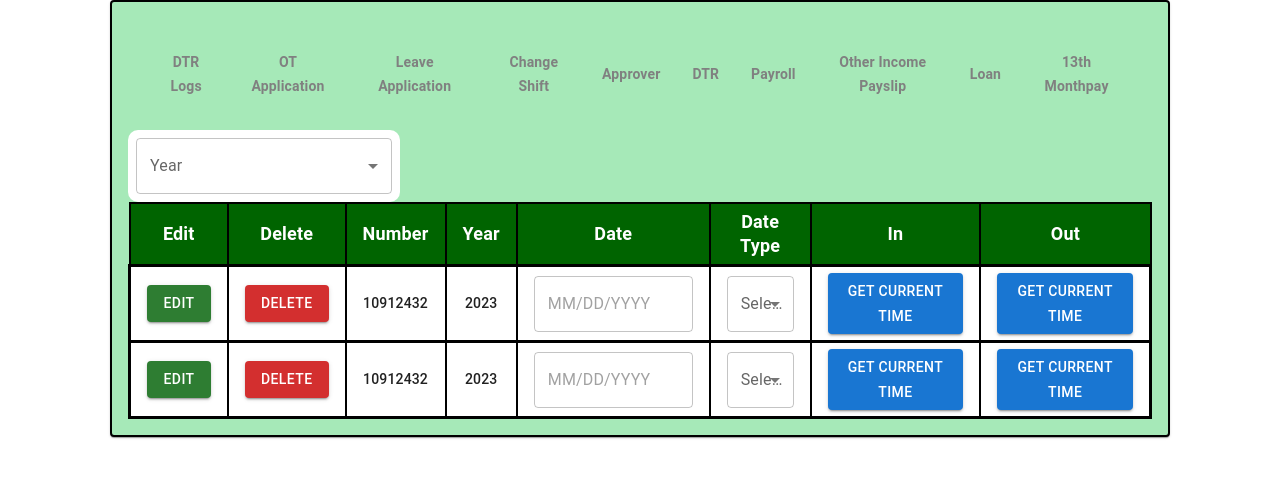
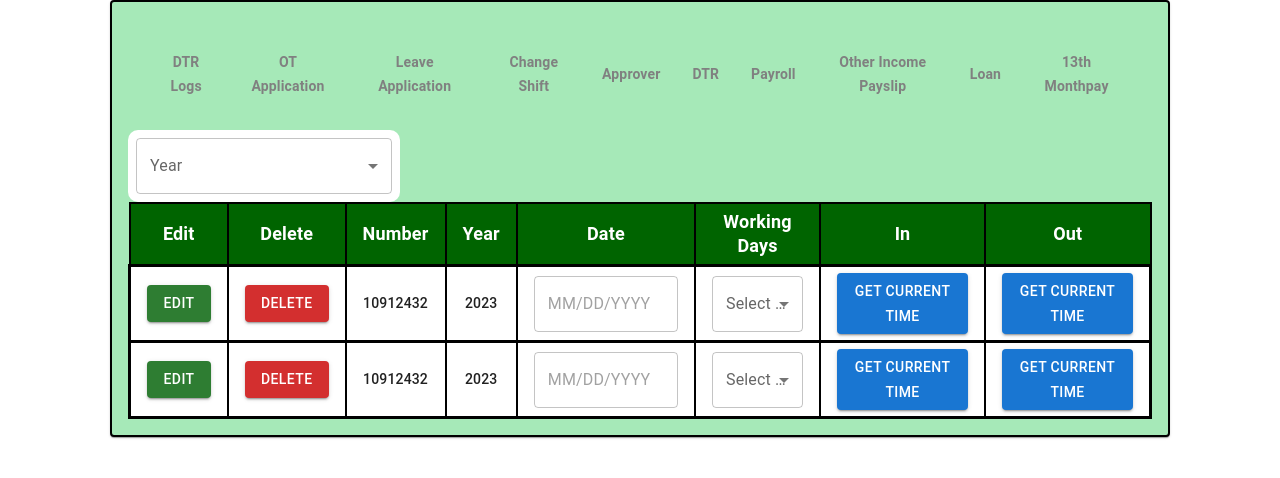
Before and after one commit to gerald-diego54/payroll-client, a Next.js app: page /test in a window 1280 px wide. Shown: the top 478 px of the page. Built offline with nearby package versions, Linux system fonts and the light colour scheme.

Commit message:
Update DTR-Tables.tsx

```diff
--- a/src/components/form_modals/DTR-Tables.tsx
+++ b/src/components/form_modals/DTR-Tables.tsx
@@ -114,7 +114,7 @@ const DTR_Tables = () => {
               Date
             </TableCell>
             <TableCell align="center" style={cellStyle}>
-              Date Type
+              Working Days
             </TableCell>
             <TableCell align="center" style={cellStyle}>
               In
```
